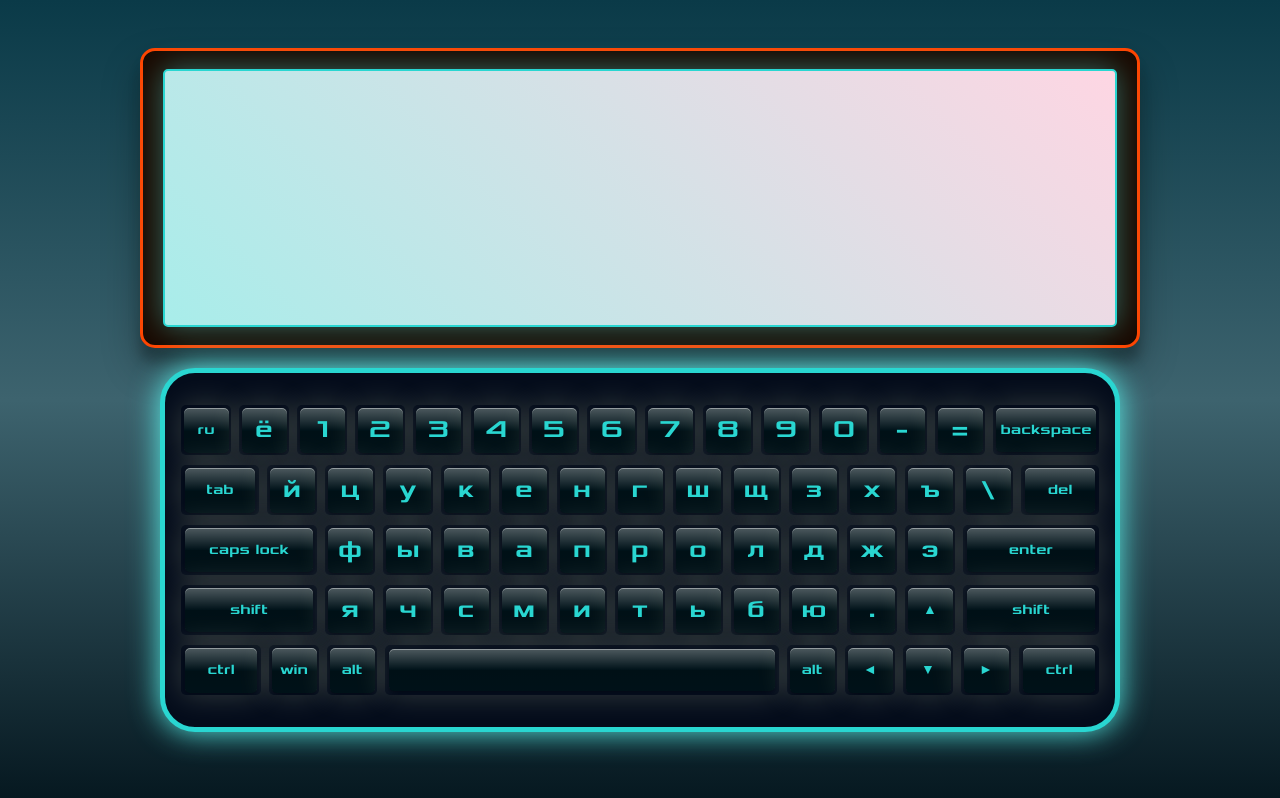
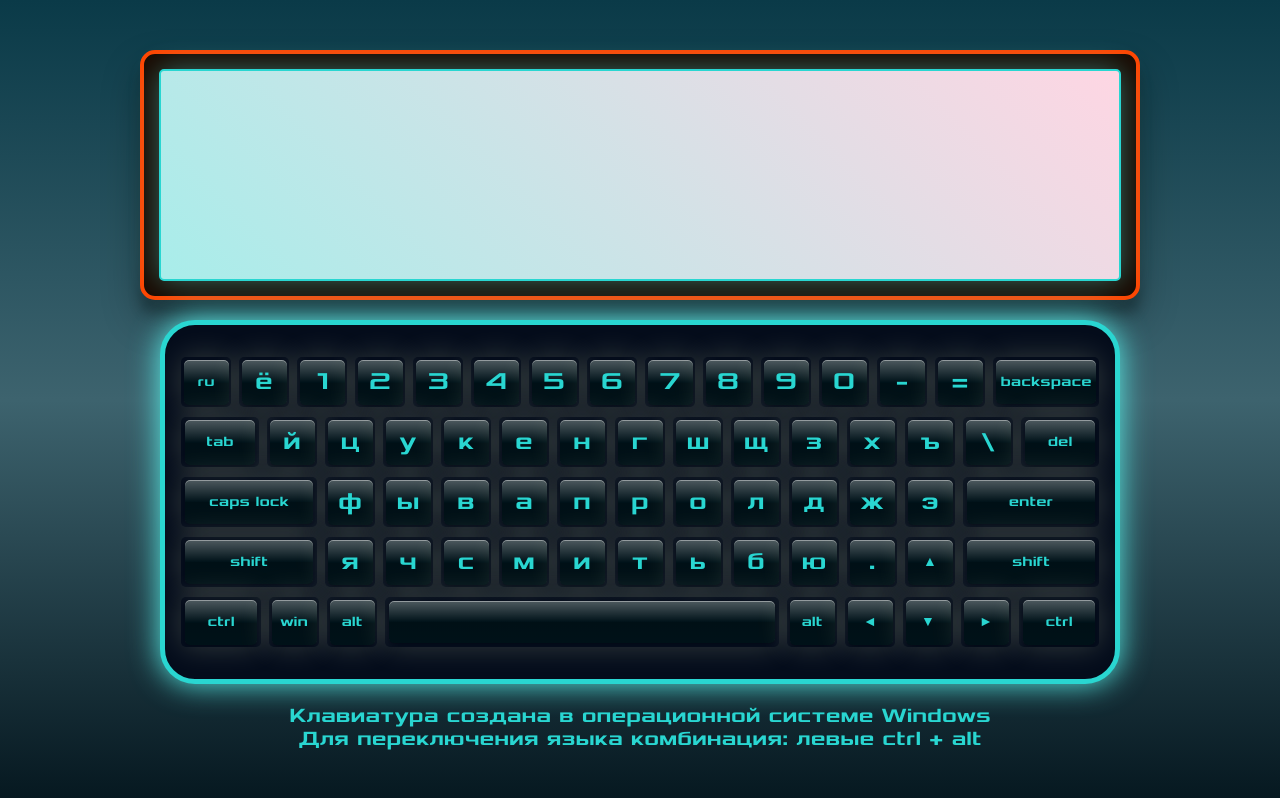
Before and after one commit to antasth/Virtual-keyboard, a website with bundled scripts: page index.html in a window 1280 px wide. Built offline with nearby package versions, Linux system fonts and the light colour scheme.

Commit message:
feat: add description and language change text

```diff
--- a/index.js
+++ b/index.js
@@ -31,6 +31,14 @@ document.addEventListener('click', () => {
 body.append(content);
 frame.append(textArea);
 content.append(frame, keyboard);
+
+const osText = document.createElement('h3');
+osText.classList.add('body-description');
+osText.innerText = 'Клавиатура создана в операционной системе Windows';
+const languageText = document.createElement('h3');
+languageText.classList.add('body-language');
+languageText.innerText = 'Для переключения языка комбинация: левыe ctrl + alt';
+body.append(osText, languageText);
 
 const createKeyboard = (buttonsArray) => {
   for (let i = 1; i <= 5; i += 1) {
--- a/styles/styles.css
+++ b/styles/styles.css
@@ -28,6 +28,12 @@ body {
   justify-content: center;
   align-items: center;
 }
+.body-description,
+.body-language {
+  font-family: 'Xolonium';
+  font-size: 20px;
+  color: #29d6d1;
+}
 .content {
   width: 1000px;
   display: flex;
@@ -38,16 +44,16 @@ body {
   justify-content: center;
   background-color: #190900;
   border-radius: 15px;
-  border: 3px solid orangered;
+  border: 4px solid orangered;
   box-shadow: rgba(0, 0, 0, 0.3) 0px 19px 38px,
     rgba(0, 0, 0, 0.22) 0px 15px 12px;
-  height: 300px;
+  height: 250px;
 }
 .text-area {
   align-self: center;
-  width: 96%;
+  width: 97%;
   height: 88%;
-  padding: 15px;
+  padding: 10px;
   resize: none;
   outline: none;
   font-family: 'Xolonium';
@@ -116,7 +122,7 @@ body {
   color: rgb(93, 255, 247);
 }
 .button:hover span {
-  color: #eca000;
+  color: orangered;
 }
 .button::before {
   content: '';
```
